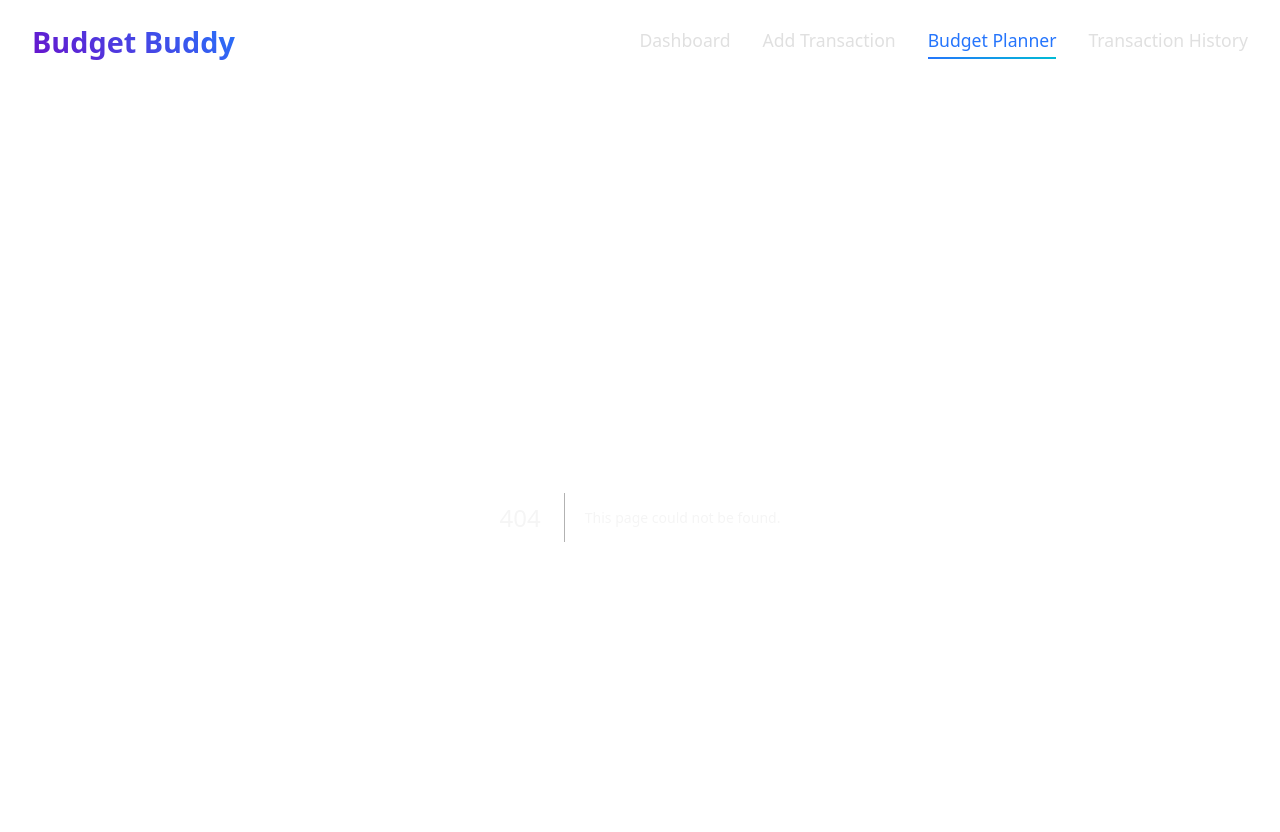
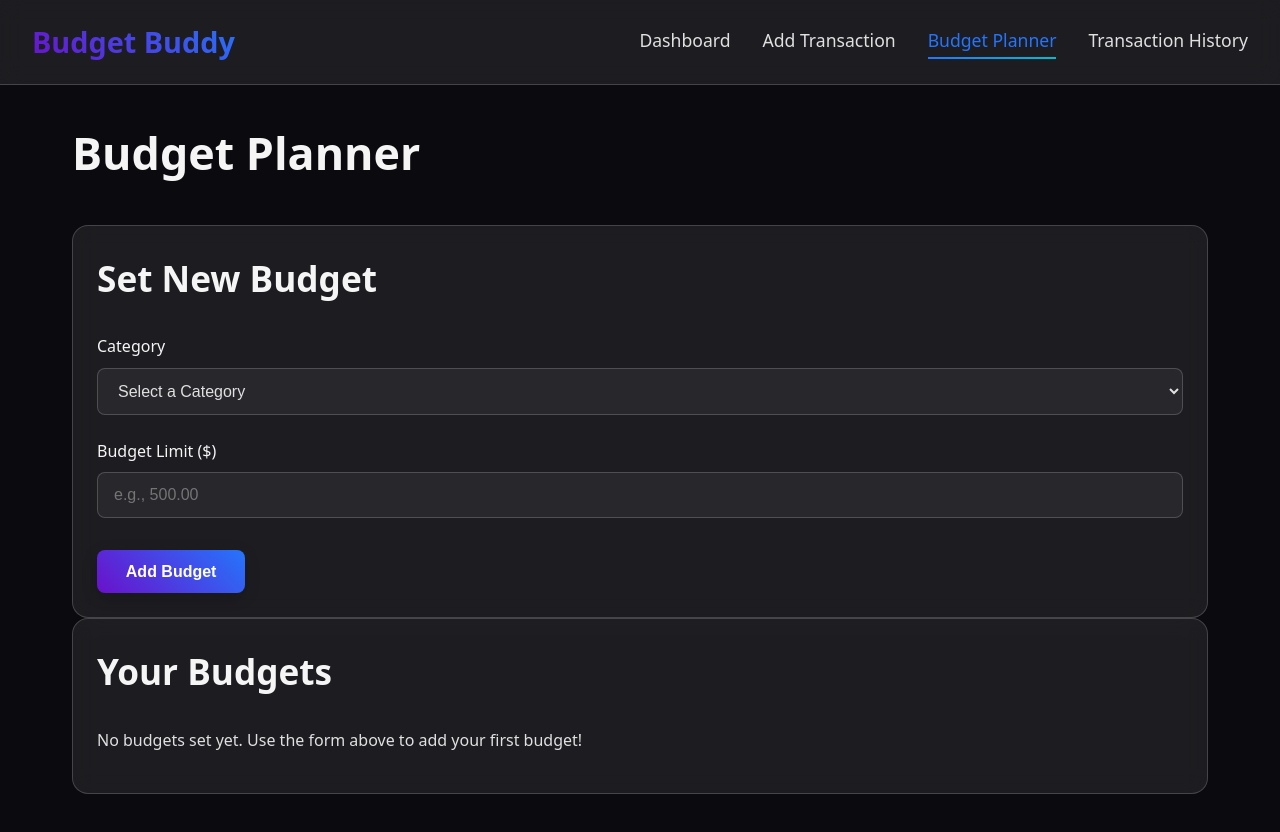
Before and after one commit to sahudevansh21/personal-budget-buddy, a Next.js app: page /budget-planner in a window 1280 px wide. Before the commit this address had no page. Shown: the top 832 px of the page. Built offline with nearby package versions, Linux system fonts and the light colour scheme.

Commit message:
Add app/budget-planner/page.js

```diff
--- /dev/null
+++ b/app/budget-planner/page.js
@@ -0,0 +1,188 @@
+'use client';
+
+import { useState, useEffect, useMemo } from 'react';
+import { getBudgets, setBudgets, addBudget, updateBudget, deleteBudget } from '../lib/localStorage';
+import { getTransactions } from '../lib/localStorage';
+
+export default function BudgetPlanner() {
+  const [budgets, setLocalBudgets] = useState([]);
+  const [transactions, setTransactions] = useState([]);
+  const [newBudgetCategory, setNewBudgetCategory] = useState('');
+  const [newBudgetLimit, setNewBudgetLimit] = useState('');
+  const [editingBudget, setEditingBudget] = useState(null); // Stores budget being edited
+
+  const categories = [
+    'Food', 'Transport', 'Utilities', 'Rent', 'Entertainment', 'Shopping',
+    'Health', 'Education', 'Other'
+  ];
+
+  useEffect(() => {
+    setLocalBudgets(getBudgets());
+    setTransactions(getTransactions());
+  }, []);
+
+  // Calculate current spending for each budget category
+  const budgetsWithSpending = useMemo(() => {
+    const categorySpending = {};
+    transactions.filter(t => t.type === 'expense').forEach(t => {
+      const cat = t.category || 'Other';
+      categorySpending[cat] = (categorySpending[cat] || 0) + parseFloat(t.amount);
+    });
+
+    return budgets.map(budget => ({
+      ...budget,
+      currentSpent: categorySpending[budget.category] || 0,
+    }));
+  }, [budgets, transactions]);
+
+  const handleAddOrUpdateBudget = (e) => {
+    e.preventDefault();
+    if (!newBudgetCategory || !newBudgetLimit || isNaN(parseFloat(newBudgetLimit)) || parseFloat(newBudgetLimit) <= 0) {
+      alert('Please enter a valid category and a positive budget limit.');
+      return;
+    }
+
+    const budgetData = {
+      category: newBudgetCategory,
+      limit: parseFloat(newBudgetLimit),
+    };
+
+    let updatedBudgets;
+    if (editingBudget) {
+      // Update existing budget
+      updatedBudgets = budgets.map(b => b.id === editingBudget.id ? { ...b, ...budgetData } : b);
+      updateBudget({ id: editingBudget.id, ...budgetData });
+    } else {
+      // Add new budget
+      const existingBudget = budgets.find(b => b.category === newBudgetCategory);
+      if (existingBudget) {
+        alert(`Budget for ${newBudgetCategory} already exists. Please edit it instead.`);
+        return;
+      }
+      const newBudget = addBudget(budgetData);
+      updatedBudgets = [...budgets, newBudget];
+    }
+
+    setLocalBudgets(updatedBudgets);
+    setNewBudgetCategory('');
+    setNewBudgetLimit('');
+    setEditingBudget(null);
+    alert(editingBudget ? 'Budget updated successfully!' : 'Budget added successfully!');
+  };
+
+  const handleDeleteBudget = (id) => {
+    if (confirm('Are you sure you want to delete this budget?')) {
+      deleteBudget(id);
+      setLocalBudgets(getBudgets()); // Refresh from localStorage
+      alert('Budget deleted successfully!');
+    }
+  };
+
+  const handleEditClick = (budget) => {
+    setEditingBudget(budget);
+    setNewBudgetCategory(budget.category);
+    setNewBudgetLimit(budget.limit);
+  };
+
+  const handleCancelEdit = () => {
+    setEditingBudget(null);
+    setNewBudgetCategory('');
+    setNewBudgetLimit('');
+  };
+
+  return (
+    <div className="budget-planner-container">
+      <h1>Budget Planner</h1>
+
+      <div className="glass-card">
+        <h2>{editingBudget ? 'Edit Budget' : 'Set New Budget'}</h2>
+        <form onSubmit={handleAddOrUpdateBudget}>
+          <div className="form-group">
+            <label htmlFor="budgetCategory">Category</label>
+            <select
+              id="budgetCategory"
+              value={newBudgetCategory}
+              onChange={(e) => setNewBudgetCategory(e.target.value)}
+              disabled={!!editingBudget} // Disable category selection when editing
+              required
+            >
+              <option value="">Select a Category</option>
+              {categories.map((cat) => (
+                <option key={cat} value={cat}>
+                  {cat}
+                </option>
+              ))}
+            </select>
+          </div>
+
+          <div className="form-group">
+            <label htmlFor="budgetLimit">Budget Limit ($)</label>
+            <input
+              type="number"
+              id="budgetLimit"
+              value={newBudgetLimit}
+              onChange={(e) => setNewBudgetLimit(e.target.value)}
+              placeholder="e.g., 500.00"
+              min="0.01"
+              step="0.01"
+              required
+            />
+          </div>
+
+          <div className="form-actions">
+            <button type="submit" className="button primary-button">
+              {editingBudget ? 'Update Budget' : 'Add Budget'}
+            </button>
+            {editingBudget && (
+              <button type="button" className="button secondary-button" onClick={handleCancelEdit}>
+                Cancel Edit
+              </button>
+            )}
+          </div>
+        </form>
+      </div>
+
+      <div className="glass-card">
+        <h2>Your Budgets</h2>
+        <div className="transaction-list">
+          {budgetsWithSpending.length > 0 ? (
+            budgetsWithSpending.map((budget) => {
+              const percentageSpent = (budget.currentSpent / budget.limit) * 100;
+              const progressBarColor = percentageSpent > 100 ? '#F44336' : (percentageSpent > 75 ? '#FF9800' : '#4CAF50');
+
+              return (
+                <div key={budget.id} className="budget-item">
+                  <div className="budget-details">
+                    <h3>{budget.category}</h3>
+                    <p className="budget-progress-info">
+                      Spent: ${budget.currentSpent.toFixed(2)} / Limit: ${budget.limit.toFixed(2)}
+                    </p>
+                    <div className="progress-bar-container">
+                      <div
+                        className="progress-bar"
+                        style={{ width: `${percentageSpent > 100 ? 100 : percentageSpent}%`, backgroundColor: progressBarColor }}
+                      ></div>
+                    </div>
+                    <p className="budget-progress-info" style={{ color: percentageSpent > 100 ? '#F44336' : 'inherit' }}>
+                      {percentageSpent.toFixed(1)}% spent {percentageSpent > 100 && '(Over Budget!)'}
+                    </p>
+                  </div>
+                  <div className="budget-actions">
+                    <button className="button secondary-button" onClick={() => handleEditClick(budget)}>
+                      Edit
+                    </button>
+                    <button className="danger-button" onClick={() => handleDeleteBudget(budget.id)}>
+                      Delete
+                    </button>
+                  </div>
+                </div>
+              );
+            })
+          ) : (
+            <p>No budgets set yet. Use the form above to add your first budget!</p>
+          )}
+        </div>
+      </div>
+    </div>
+  );
+}
```
